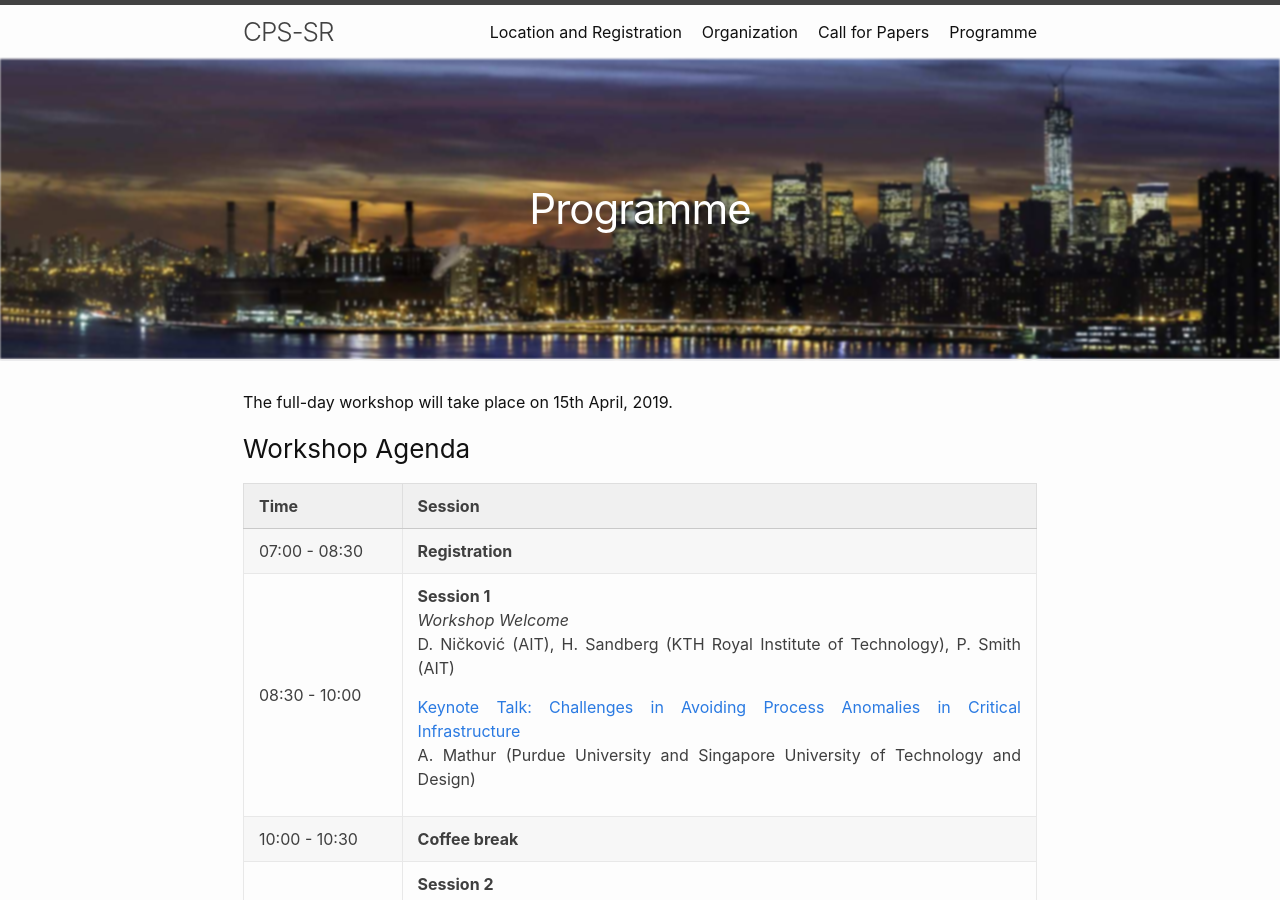
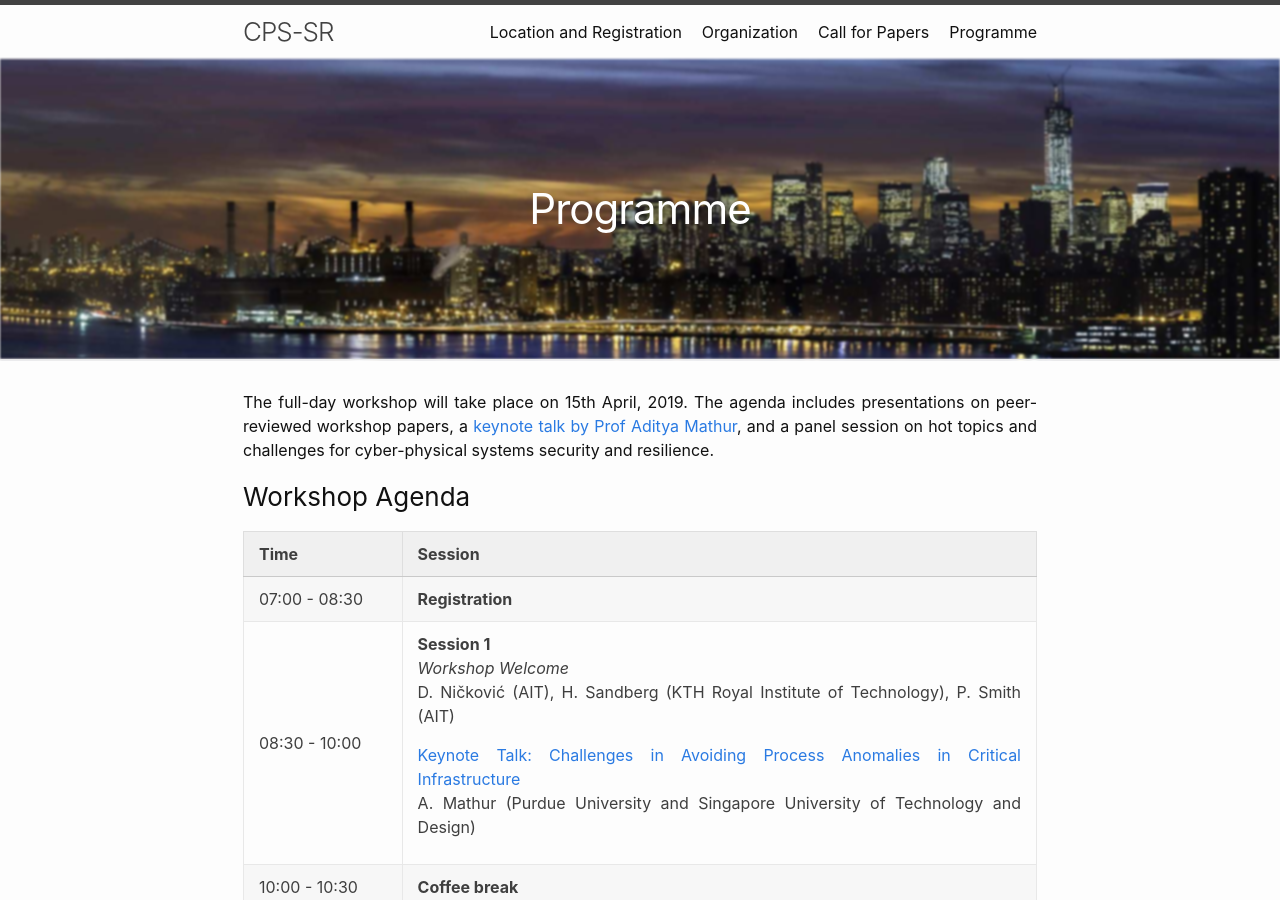
Before and after one commit to ait-csr/cps-sr, a Jekyll site: the page built from programme.md, in a window 1280 px wide and 900 px high. Built offline with Jekyll 4.4.1, drawn with Linux system fonts in a browser that asks for light colours.

Commit message:
Some small blurb to describe the agenda.

```diff
--- a/programme.md
+++ b/programme.md
@@ -7,7 +7,7 @@ title: Programme
 permalink: /programme/
 ---
 
-The full-day workshop will take place on 15th April, 2019.
+The full-day workshop will take place on 15th April, 2019. The agenda includes presentations on peer-reviewed workshop papers, a <a href="#keynote">keynote talk by Prof Aditya Mathur</a>, and a panel session on hot topics and challenges for cyber-physical systems security and resilience.
 
 <h3>Workshop Agenda</h3>
 
```
